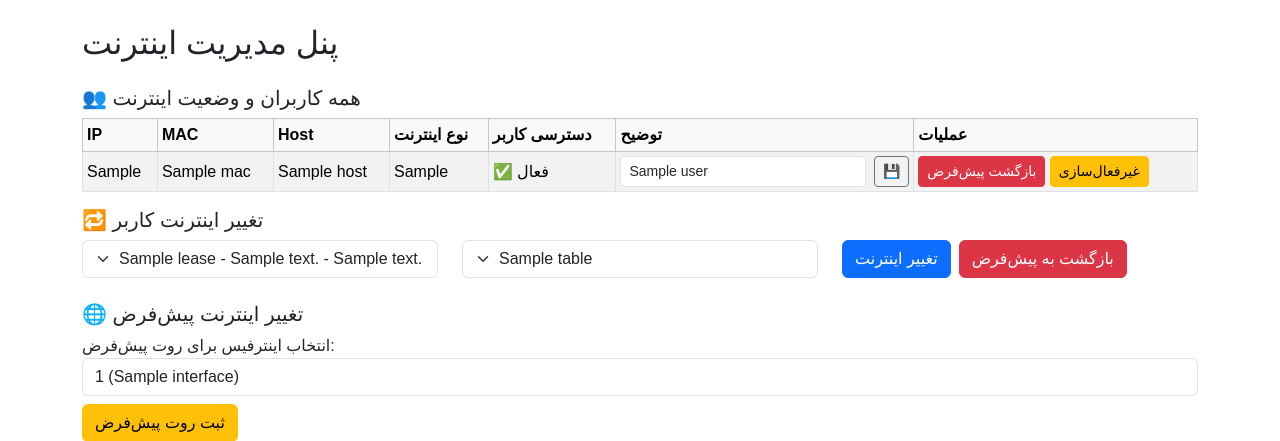
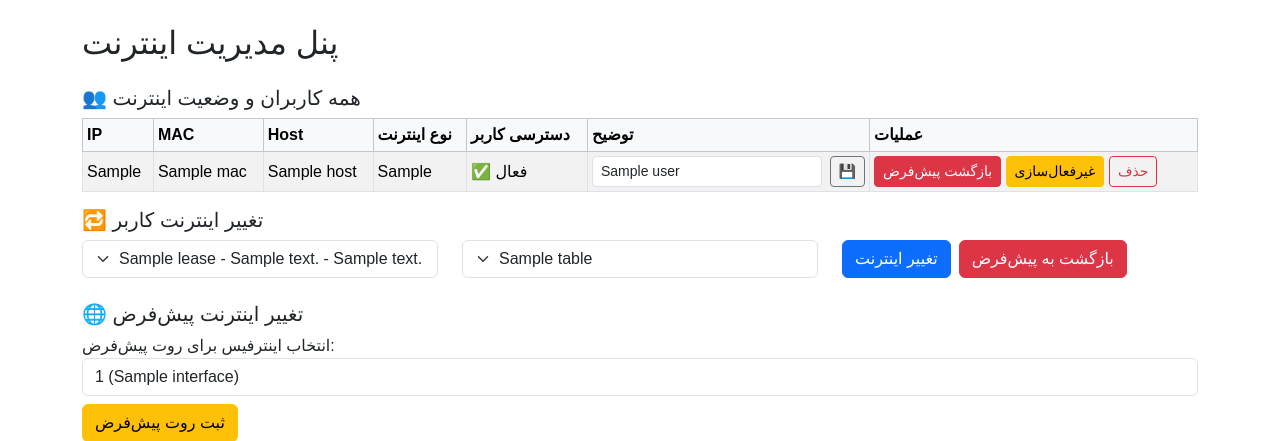
Before and after one commit to Nekooei-Dev/internet-router-ui, a Flask app: template templates/admin.html in a window 1280 px wide. Shown: the part 57-498 px from the top of the page. Run offline with Flask 3, Linux system fonts and the light colour scheme; the template is opened without the code that fills it: most values are stand-ins (such as "Sample title", 1, 10 or a date in 2020); some libraries are stand-ins or nearby versions.

Commit message:
Update admin.html

```diff
--- a/templates/admin.html
+++ b/templates/admin.html
@@ -85,6 +85,13 @@
                 <button type="submit" name="block_ip" class="btn btn-sm btn-warning">غیرفعال‌سازی</button>
               {% endif %}
             </form>
+            <form method="post" class="d-inline">
+              <input type="hidden" name="delete_ip" value="{{ user.ip }}">
+              <button type="submit" class="btn btn-sm btn-outline-danger"
+                      onclick="return confirm('مطمئنی می‌خوای این IP و همه تنظیماتش حذف بشه؟')">
+                حذف
+              </button>
+            </form>
           </td>
         </tr>
         {% endfor %}
```
